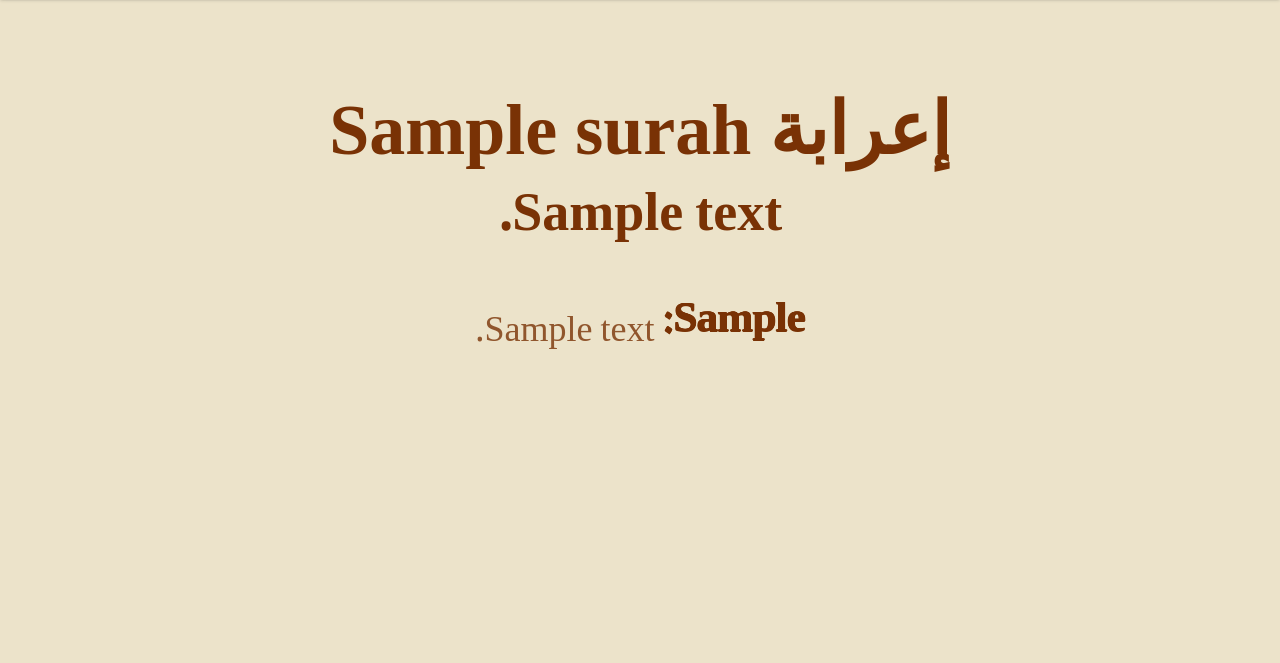
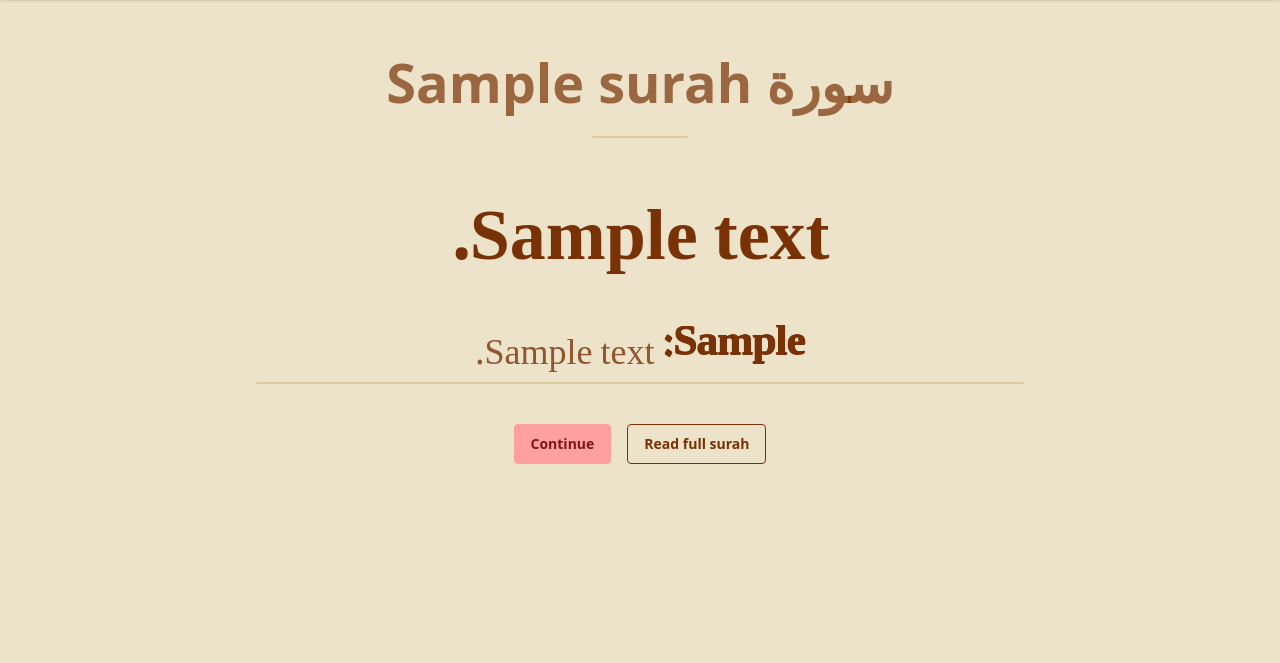
Before and after one commit to sa-qib/irab-al-mufassal, a Django app: page /1/1/ in a window 1280 px wide. Shown: the part 64-727 px from the top of the page. Run offline with Django 5.2, Linux system fonts and the light colour scheme; tables that the repository leaves empty hold one stand-in row (values such as "Sample post"); some web fonts are replaced.

Commit message:
modified urls, add ayah_page

```diff
--- a/src/config/urls.py
+++ b/src/config/urls.py
@@ -22,9 +22,8 @@
 urlpatterns = [
     path('admin/', admin.site.urls),
     path('', views.home_page, name="home"),
-    path('ayah_page', views.ayah_page, name="ayah_page"),
     path('<str:identifier>/', views.surah_page, name="surah_detail"),
-    path('<str:identifier>/<int:ayah_number>/', views.surah_page, name="surah_detail_url"),
-    # path('<str:identifier>/<int:ayah_number>/', views.surah_page, name="surah_detail_url"),
+    path('<str:identifier>/scroll/<int:ayah_number>/', views.surah_page, name="surah_detail_url"),
+    path('<str:identifier>/<int:ayah_number>/', views.ayah_page, name="ayah_page"),
 
 ]
--- a/src/irab/views.py
+++ b/src/irab/views.py
@@ -60,5 +60,17 @@
 
 
 
-def ayah_page(request, *args, **kwargs):
-    return render(request, "pages/ayah_page.html")
+def ayah_page(request,identifier,ayah_number):
+    if identifier.isdigit():
+        # If identifier is digits only, treat as surah_number
+        surah = get_object_or_404(Surah, surah_id=int(identifier))
+    else:
+        # Otherwise treat as slug / en_name
+        surah = get_object_or_404(Surah, en_name=identifier)
+
+    ayah = get_object_or_404(surah.ayahs, ayah_number=ayah_number)
+    return render(request, "pages/ayah_page.html", {
+       "surah": surah,
+        "ayah": ayah,
+        "scroll_to_ayah": ayah_number
+    })
--- a/src/templates/base/main_content.html
+++ b/src/templates/base/main_content.html
@@ -3,9 +3,11 @@
     <div class="h-16"></div>
 
     <!-- Main -->
+
     <main class="flex-1 flex justify-center px-4 py-10">
       <div dir="rtl" class="max-w-3xl w-full leading-loose">
 
+        {% if surah.ayahs.all %}
         <!-- Surah -->
         <section class="mb-8">
 
@@ -47,7 +49,18 @@
           </div>
         </section>
 
-
+        {% else %}
+        <!-- Coming Soon Message -->
+        <div class="flex flex-col items-center justify-center flex-1 text-center py-20">
+          <h1 class="text-2xl font-semibold text-base-content mb-3">
+            This surah is currently being added
+          </h1>
+          <p class="text-base-content/70 text-lg">
+            Coming soon, In shā’ Allāh
+          </p>
+        </div>
+      {% endif %}
       </div>
     </main>
+
   </div>
--- a/src/templates/pages/ayah_page.html
+++ b/src/templates/pages/ayah_page.html
@@ -12,6 +12,59 @@
 
 {% block content %}
 
+<div class="flex flex-col min-h-screen">
+    <!-- Spacer for navbar -->
+    <div class="h-16"></div>
+
+    <!-- Main -->
+    <main class="flex-1 flex justify-center px-4 py-10">
+      <div dir="rtl" class="max-w-3xl w-full leading-loose">
+
+        <!-- Surah Name -->
+        <div class="text-center mb-8">
+          <h2 class="text-lg font-semibold text-base-content/70">
+            سورة {{ surah.ar_name }}
+          </h2>
+          <div class="w-24 h-[2px] bg-base-300 mx-auto mt-3 rounded-full"></div>
+        </div>
+
+        <!-- Ayah Text -->
+        <article>
+          <h1 class="altarikh-noto-text text-5xl font-semibold text-center pt-6 pb-10 text-base-content">
+            {{ ayah.ayah_text }}
+          </h1>
+
+          <!-- Ayah Parts -->
+          {% for part in ayah.parts.all %}
+          <div class="mt-6">
+            <p class="altarikh-noto-text text-base-content/80 leading-relaxed relative">
+              <span class="altarikh-heading text-lg font-semibold text-base-content mr-2">
+                {{ part.part }}:
+              </span>
+              {{ part.description }}
+            </p>
+          </div>
+          {% endfor %}
+        </article>
+
+        <!-- Divider -->
+        <div class="w-full h-[2px] bg-base-300 rounded-full my-12 mb-10"></div>
+
+        <!-- Buttons -->
+        <div class="flex justify-center gap-4">
+          <a href="{% url 'surah_detail' identifier=surah.en_name %}" class="btn btn-outline">
+            Read full surah
+          </a>
+
+
+          <a href="{% url 'surah_detail_url' identifier=surah.en_name ayah_number=scroll_to_ayah %}" class="btn btn-primary">
+            Continue
+          </a>
+        </div>
+
+      </div>
+    </main>
+  </div>
 
 
 {% endblock %}
```
